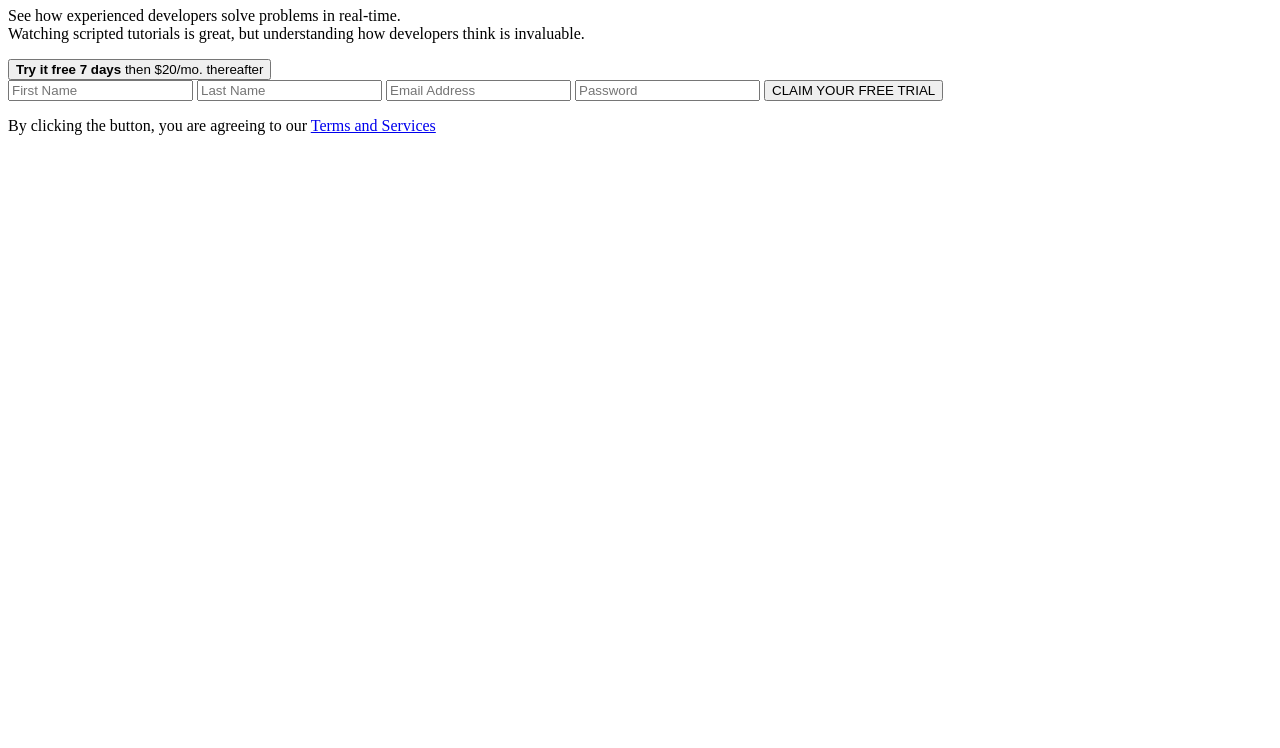
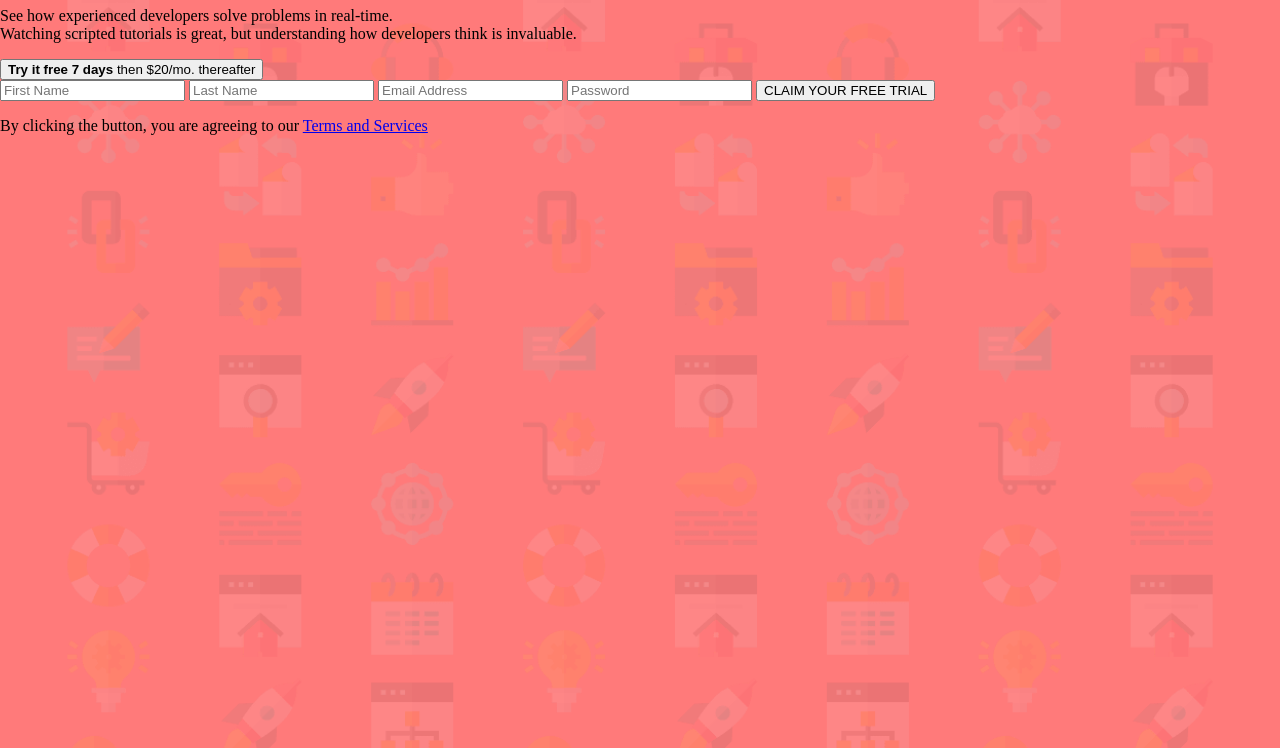
Before and after one commit to NaguiHW/form, a plain HTML site: page index.html in a window 1280 px wide. Shown: the part 73-821 px from the top of the page. Before the commit the page ends 800 px from the top, so only its background shows below. Drawn offline with Linux system fonts and the light colour scheme.

Commit message:
adding style to the body

```diff
--- a/assets/style.css
+++ b/assets/style.css
@@ -0,0 +1,9 @@
+body {
+  background-image: url('bg-intro-desktop.png');
+  background-position: center;
+  background-repeat: no-repeat;
+  background-size: cover;
+  height: 100vh;
+  background-color: hsl(0, 100%, 74%) ;
+  margin: 0;
+}
--- a/index.html
+++ b/index.html
@@ -3,6 +3,7 @@
 <head>
   <meta charset="UTF-8">
   <meta name="viewport" content="width=device-width, initial-scale=1.0">
+  <link rel="stylesheet" href="assets/style.css">
   <title>Form</title>
 </head>
 <body>
```
